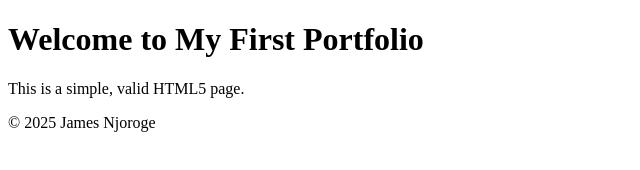
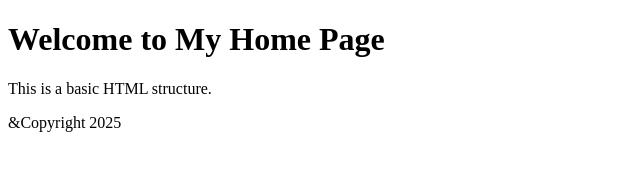
Before and after one commit to jwangetha/My_First_Portfolio, a plain HTML site: page base_index.html in a window 1280 px wide. Shown: the whole page, without its empty margins (0-640 px from the left). Drawn offline with Linux system fonts and the light colour scheme.

Commit message:
Update base_index.html

```diff
--- a/base_index.html
+++ b/base_index.html
@@ -1,21 +1,13 @@
 <!DOCTYPE html>
 <html lang="en">
-<head>
-  <meta charset="utf-8" />
-  <meta name="viewport" content="width=device-width, initial-scale=1" />
-  <title>My First Portfolio</title>
-</head>
-<body>
-  <header>
-    <h1>Welcome to My First Portfolio</h1>
-  </header>
-
-  <main>
-    <p>This is a simple, valid HTML5 page.</p>
-  </main>
-
-  <footer>
-    <p>&copy; 2025 James Njoroge</p>
-  </footer>
-</body>
+  <head>
+    <meta charset="UTF-8">
+    <meta name="viewport" content="width=device-width, initial-scale=1.0">
+    <title>My Home Page</title>
+  </head>
+  <body>
+    <h1>Welcome to My Home Page</h1>
+    <p>This is a basic HTML structure.</p>
+    <p>&Copyright 2025</p>
+  </body>
 </html>
```
